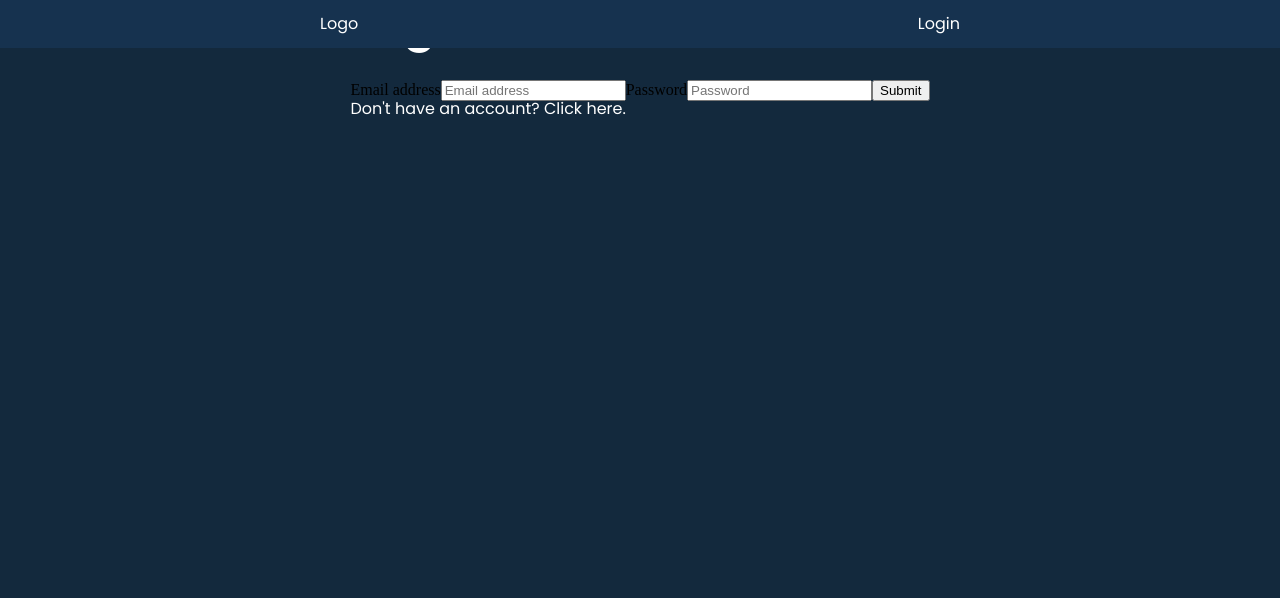
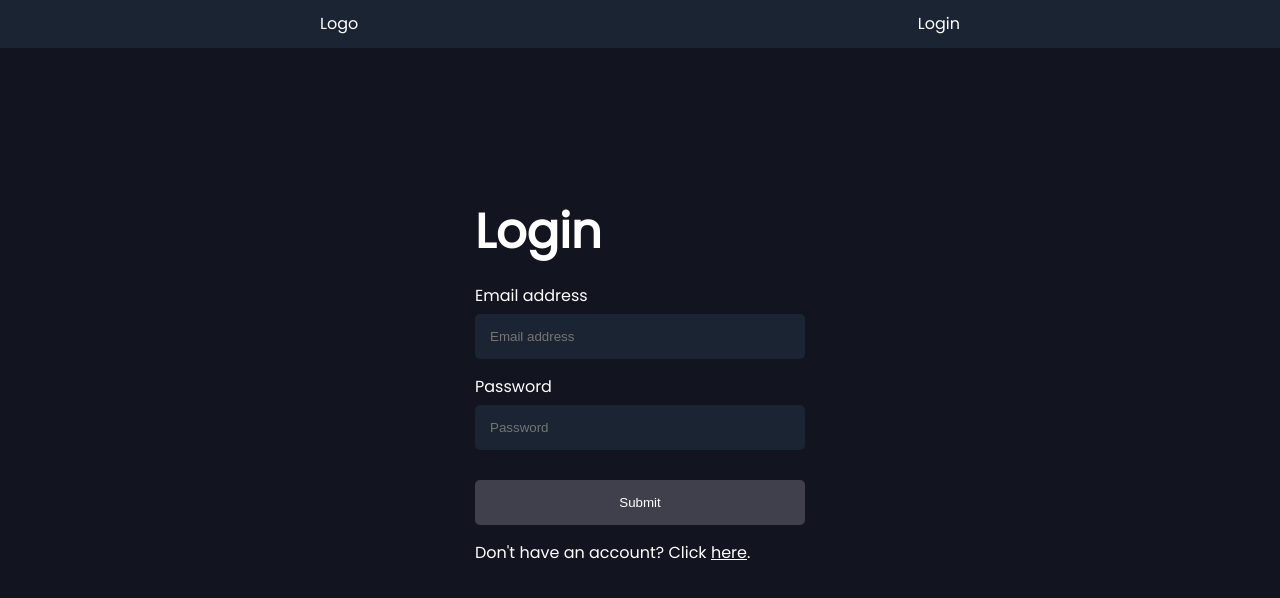
Before and after one commit to albertying/ecommerce-web, a React (Vite) app in the folder client/: page /login in a window 1280 px wide. Shown: the top 598 px of the page. Built offline with nearby package versions, Linux system fonts and the light colour scheme.

Commit message:
Style login page

```diff
--- a/client/src/components/Nav.jsx
+++ b/client/src/components/Nav.jsx
@@ -1,14 +1,8 @@
 import "../css/nav.css";
 import { useUserContext } from "../context/UserContext";
 
-import { useEffect } from "react";
-
 function Nav() {
   const { user, logout } = useUserContext();
-
-  useEffect(() => {
-    console.log(user.id);
-  });
 
   return (
     <div className="nav-container">
@@ -19,15 +13,15 @@ function Nav() {
       <nav>
         <ul>
           <li>
-            {" "}
             <a
               id="log-a"
+              href="/login"
               onClick={() => {
                 if (user.id) {
                   logout();
                   document.getElementById("log-a").href = "/";
                 } else {
-                  document.getElementById("log-a").href = "/login";
+                  document.getElementById("log-a").href = "/login"; //if user is not logged in, route to login page
                 }
               }}
             >
--- a/client/src/css/app.css
+++ b/client/src/css/app.css
@@ -1,5 +1,6 @@
 p,
 a,
+label,
 h1,
 h2,
 h3,
@@ -11,7 +12,7 @@ h6 {
 }
 
 body {
-  background-color: #13293d;
+  background-color: #121420;
 }
 
 p {
--- a/client/src/css/login.css
+++ b/client/src/css/login.css
@@ -2,4 +2,47 @@
   display: flex;
   justify-content: center;
   align-items: center;
+  height: 100vh;
+  width: 100vw;
 }
+
+input[type="email"],
+input[type="password"] {
+  width: 300px;
+  padding: 15px;
+  margin: 10px 0 20px 0;
+  border: 0;
+  border-radius: 5px;
+  background-color: #1b2432;
+  color: white;
+}
+
+input[type="email"]:focus,
+input[type="password"]:focus {
+  outline: none;
+  caret-color: white;
+  color: white;
+}
+
+form {
+  display: flex;
+  flex-direction: column;
+  justify-content: center;
+  align-items: left;
+}
+
+.form-container form a {
+  cursor: pointer;
+  text-decoration: underline;
+}
+
+button {
+  width: 330px;
+  padding: 15px;
+  margin: 10px 0 20px 0;
+  border: 0;
+  border-radius: 5px;
+  background-color: #403f4c;
+  color: white;
+  cursor: pointer;
+}
--- a/client/src/css/nav.css
+++ b/client/src/css/nav.css
@@ -4,7 +4,7 @@
   align-items: center;
   width: 100vw;
   height: 3rem;
-  background-color: #16324f;
+  background-color: #1b2432;
   color: #fff;
   font-family: "Poppins", sans-serif;
   position: fixed;
--- a/client/src/pages/Login.jsx
+++ b/client/src/pages/Login.jsx
@@ -52,8 +52,7 @@ function Login() {
           required
         ></input>
 
-        <label htmlFor="password">
-          Password
+        <label htmlFor="password">Password</label>
         <input
           type="password"
           id="password"
@@ -63,7 +62,6 @@ function Login() {
           onChange={handleChange}
           required
         ></input>
-        </label>
 
         <button type="submit">Submit</button>
         <p>
```
Lines whose indentation alone changed are shown as unchanged.
